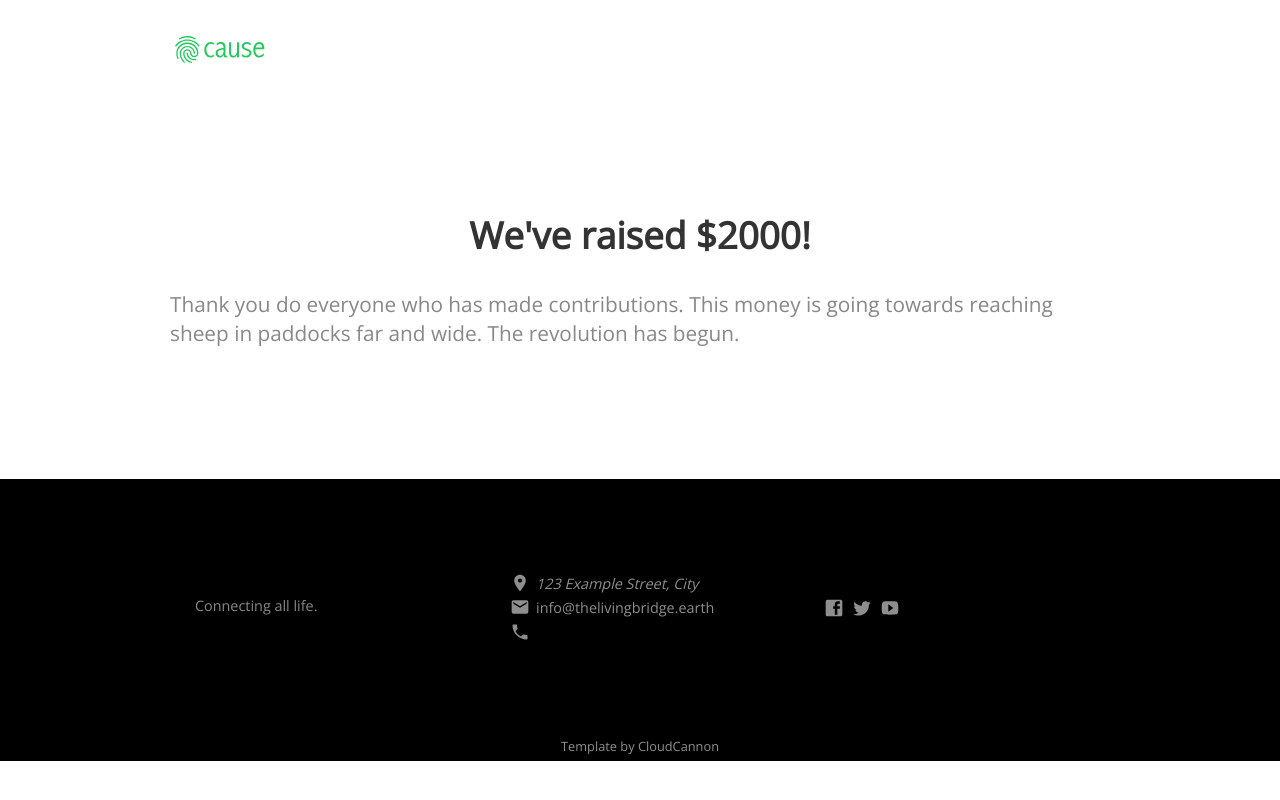
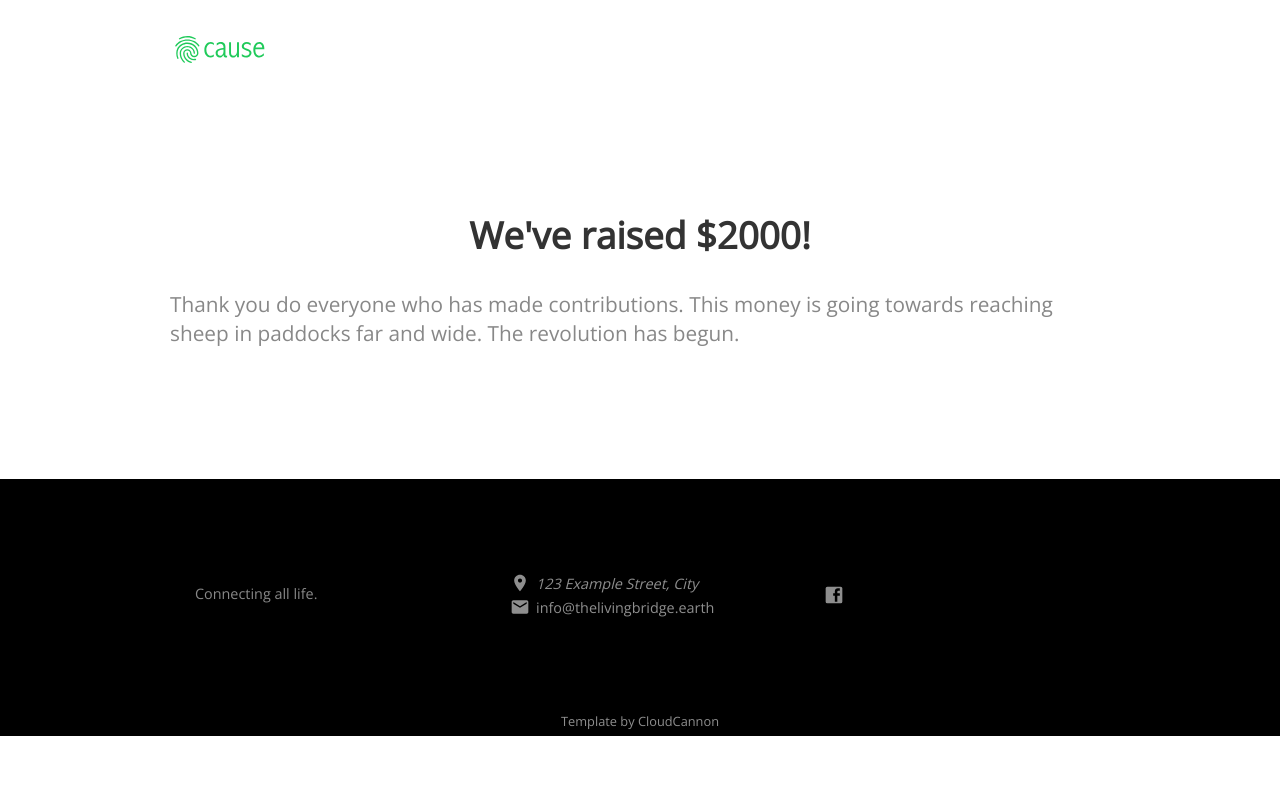
Before and after one commit to orfeaus/living-bridge-exploration, a Jekyll site: the page built from _posts/2016-11-01-latest-milestone.md, in a window 1280 px wide. Shown: the top 800 px of the page. Built offline with Jekyll 4.4.1, drawn with Linux system fonts in a browser that asks for light colours; nearby versions of some CDN libraries.

Commit message:
Update default.html

```diff
--- a/_layouts/default.html
+++ b/_layouts/default.html
@@ -47,22 +47,12 @@
 							{% include icons/footer.html icon="email" %} {{ site.data.company.email }}
 						</a>
 					</p>
-					<p class="phone">
-						<a href="tel:{{ site.data.company.phone | replace: ' ', '-' }}">
-							{% include icons/footer.html icon="phone" %} {{ site.data.company.phone }}
-						</a>
-					</p>
+
 				</div>
 
 				<div class="sharing">
 					<a class="facebook" href="https://www.facebook.com/{{ site.data.company.facebook }}">
 						{% include icons/social-media.html social_icon="facebook" %}
-					</a>
-					<a class="twitter" href="https://twitter.com/{{ site.data.company.twitter }}">
-						{% include icons/social-media.html social_icon="twitter" %}
-					</a>
-					<a class="youtube" href="https://youtube.com/{{ site.data.company.youtube }}">
-						{% include icons/social-media.html social_icon="youtube" %}
 					</a>
 				</div>
 			</div>
```
